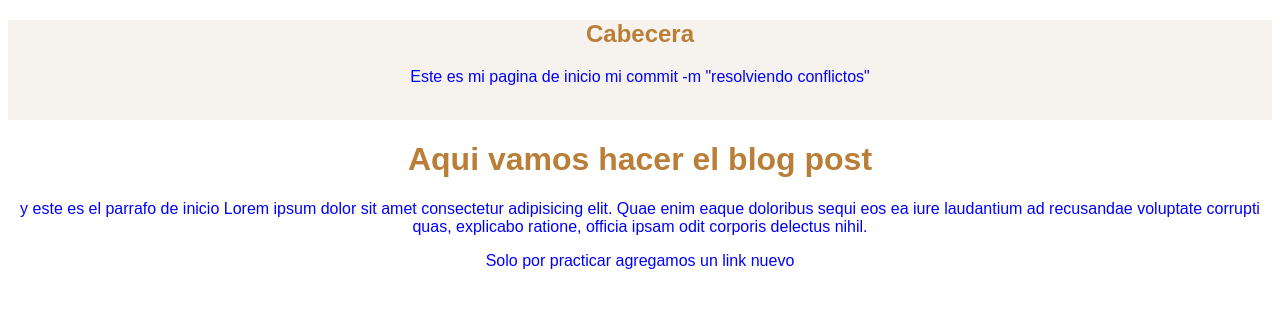
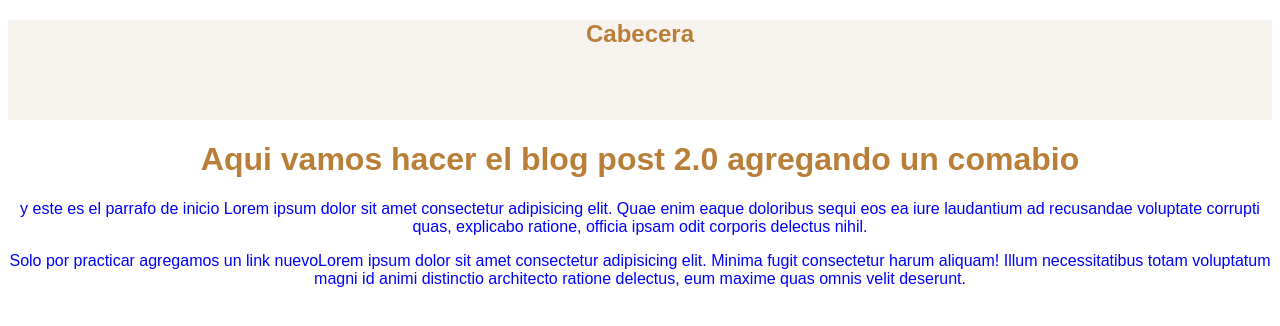
Before and after one commit to AdonisDanielCC/hyperblog, a plain HTML site: page blogPost.html in a window 1280 px wide. Drawn offline with Linux system fonts and the light colour scheme.

```diff
--- a/blogPost.html
+++ b/blogPost.html
@@ -12,12 +12,12 @@
 <body>
     <div id="cabecera">
         <h2>Cabecera</h2>
-        <p>Este es mi pagina de inicio mi commit -m "resolviendo conflictos"</p>
     </div>
-    <h1>Aqui vamos hacer el blog post</h1>
+    <h1>Aqui vamos hacer el blog post 2.0 agregando un comabio</h1>
     <p>y este es el parrafo de inicio Lorem ipsum dolor sit amet consectetur adipisicing elit. Quae enim eaque doloribus sequi eos ea iure laudantium ad recusandae voluptate corrupti quas, explicabo ratione, officia ipsam odit corporis delectus nihil.</p>
 
-    <p>Solo por practicar agregamos un link nuevo</p>
+    <p>Solo por practicar agregamos un link nuevo</b>Lorem ipsum dolor sit amet consectetur adipisicing elit. Minima fugit consectetur harum aliquam! Illum necessitatibus totam voluptatum magni id animi distinctio architecto ratione delectus, eum maxime
+        quas omnis velit deserunt.</p>
 
 </body>
 
```
